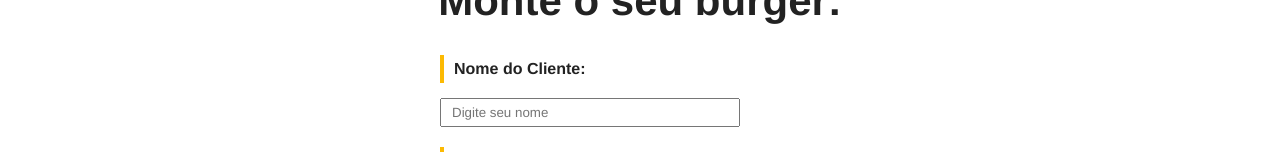
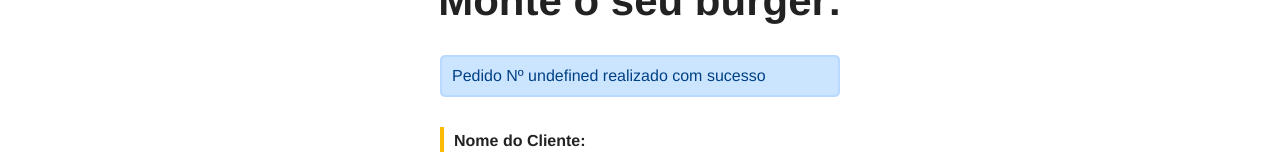
Before and after one commit to joseandre1706/Monte-seu-Burger, a Vue app: page / in a window 1280 px wide. Both pictures are taken after typing "Sample" into the empty fields and a click on the input "Criar meu Burger!". Shown: the part 651-803 px from the top of the page. Built offline with nearby package versions, Linux system fonts and the light colour scheme; no server answers; data requests are answered from the project's data file.

Commit message:
adicionando um componente para mostrar uma mensagem de pedido realizado com sucesso

```diff
--- a/db/db.json
+++ b/db/db.json
@@ -92,6 +92,41 @@
       ],
       "status": "Solicitado",
       "id": 1
+    },
+    {
+      "nome": "Luiza Pereira Gomes",
+      "carne": "Alcatra",
+      "pao": "3 Queijos",
+      "opcionais": [
+        "Cheddar",
+        "Tomate"
+      ],
+      "status": "Solicitado",
+      "id": 2
+    },
+    {
+      "nome": "marniza pereira gomes",
+      "carne": "Maminha",
+      "pao": "Italiano Branco",
+      "opcionais": [
+        "Cebola roxa",
+        "Pepino"
+      ],
+      "status": "Solicitado",
+      "id": 3
+    },
+    {
+      "nome": "Andrea",
+      "carne": "Picanha",
+      "pao": "Integral",
+      "opcionais": [
+        "Salame",
+        "Tomate",
+        "Cebola roxa",
+        "Pepino"
+      ],
+      "status": "Solicitado",
+      "id": 4
     }
   ]
 }
--- a/src/components/BurgerForm.vue
+++ b/src/components/BurgerForm.vue
@@ -1,6 +1,6 @@
 <template>
   <div>
-    <Message />
+    <Message :msg="msg" v-show="msg"/>
     <div>
       <form id="burger-form" @submit="createBurger">
         <div class="input-container">
@@ -92,9 +92,10 @@ export default {
       const res = await req.json();
 
       // colocar mensagem de sistema
+      this.msg = `Pedido Nº ${res.id} realizado com sucesso`;
 
       //limpar mensagem na tela
-
+      setTimeout(() => this.msg = "", 5000);
       //limpar os campos
 
       this.nome = "";
--- a/src/components/Message.vue
+++ b/src/components/Message.vue
@@ -1,13 +1,26 @@
 <template>
-
+  <div class="message-container">
+    <p>{{ msg }}</p>
+  </div>
 </template>
 
 <script>
 export default {
-  name: "Message"
+  name: "Message",
+  props: {
+    msg: String
+  }
 }
 </script>
 
 <style scoped>
-
+  .message-container{
+    color: #004085;
+    background-color: #cce5ff;
+    border: 2px solid #b8daff;
+    border-radius: 5px;
+    padding: 10px;
+    max-width: 400px;
+    margin: 30px auto;
+  }
 </style>
```
